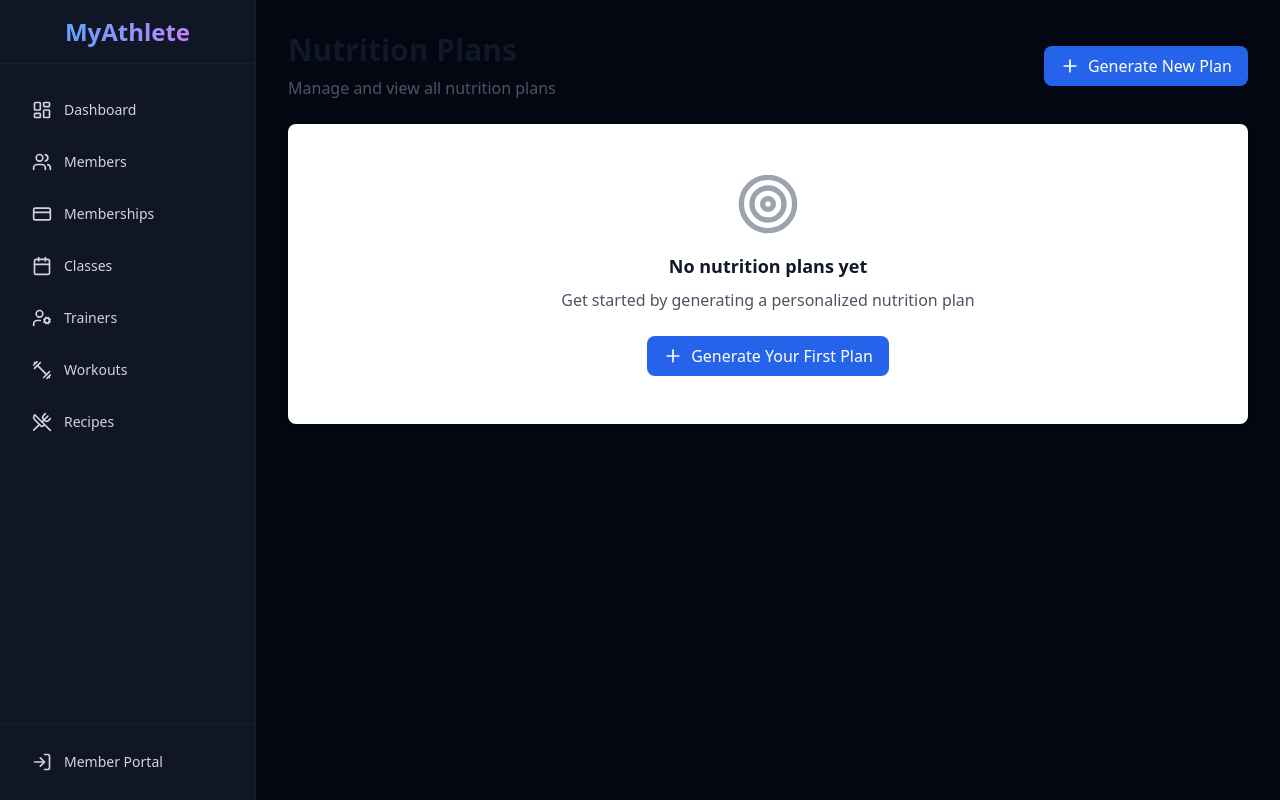
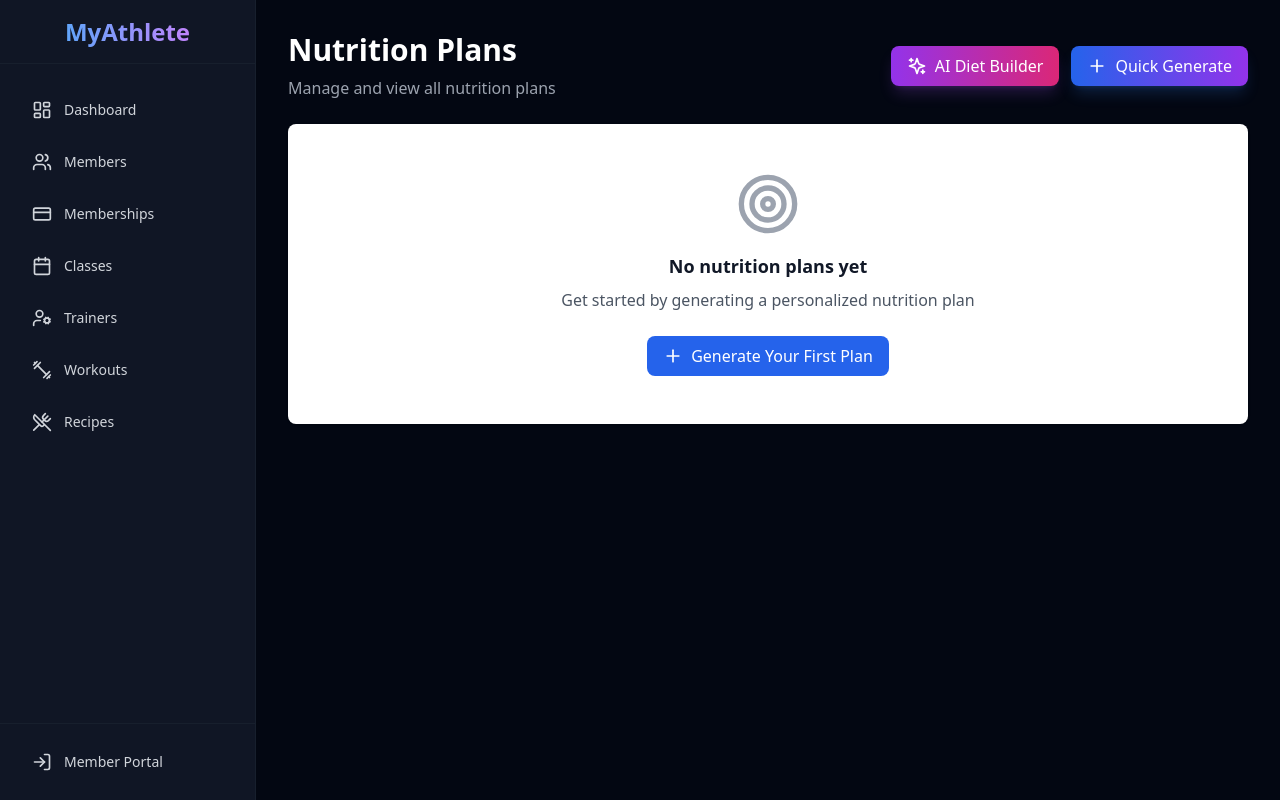
Before and after one commit to basharelhusseini-arch/MyAthlete, a Next.js app: page /nutrition in a window 1280 px wide. Built offline with nearby package versions, Linux system fonts and the light colour scheme.

Commit message:
Update nutrition page with dark theme and AI Diet Builder link

```diff
--- a/app/nutrition/page.tsx
+++ b/app/nutrition/page.tsx
@@ -2,7 +2,7 @@
 
 import { useEffect, useState } from 'react';
 import Link from 'next/link';
-import { Plus, Calendar, Target, TrendingUp, ArrowRight } from 'lucide-react';
+import { Plus, Calendar, Target, TrendingUp, ArrowRight, Sparkles } from 'lucide-react';
 import { NutritionPlan } from '@/types';
 
 export default function NutritionPlansPage() {
@@ -30,7 +30,7 @@
   if (loading) {
     return (
       <div className="flex items-center justify-center h-64">
-        <p className="text-gray-500">Loading nutrition plans...</p>
+        <p className="text-gray-400">Loading nutrition plans...</p>
       </div>
     );
   }
@@ -39,16 +39,25 @@
     <div className="space-y-6">
       <div className="flex items-center justify-between">
         <div>
-          <h1 className="text-3xl font-bold text-gray-900">Nutrition Plans</h1>
-          <p className="mt-2 text-gray-600">Manage and view all nutrition plans</p>
+          <h1 className="text-3xl font-bold text-white">Nutrition Plans</h1>
+          <p className="mt-2 text-gray-400">Manage and view all nutrition plans</p>
         </div>
-        <Link
-          href="/nutrition/new"
-          className="flex items-center px-4 py-2 bg-blue-600 text-white rounded-lg hover:bg-blue-700 transition-colors"
-        >
-          <Plus className="w-5 h-5 mr-2" />
-          Generate New Plan
-        </Link>
+        <div className="flex gap-3">
+          <Link
+            href="/nutrition/builder"
+            className="flex items-center px-4 py-2 bg-gradient-to-r from-purple-600 to-pink-600 text-white rounded-lg hover:from-purple-700 hover:to-pink-700 transition-all duration-200 shadow-lg shadow-purple-500/20"
+          >
+            <Sparkles className="w-5 h-5 mr-2" />
+            AI Diet Builder
+          </Link>
+          <Link
+            href="/nutrition/new"
+            className="flex items-center px-4 py-2 btn-primary"
+          >
+            <Plus className="w-5 h-5 mr-2" />
+            Quick Generate
+          </Link>
+        </div>
       </div>
 
       {plans.length === 0 ? (
```
